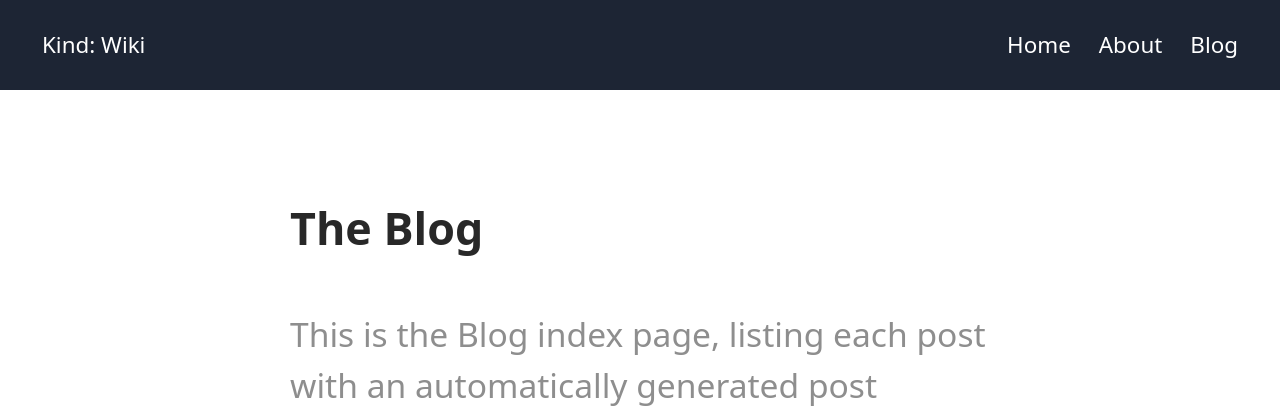
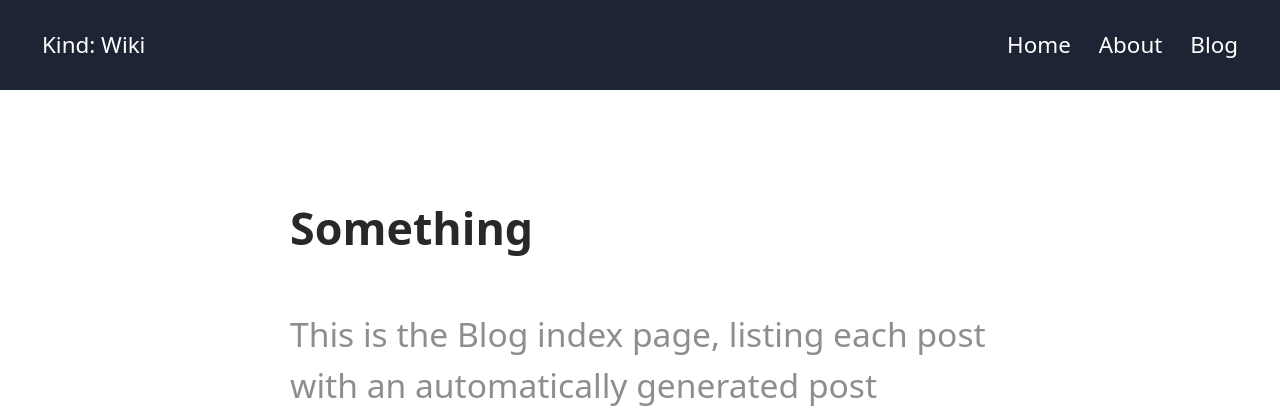
Before and after one commit to samuelgoddard/jekyll-kind-wiki, a Jekyll site: the page built from pages/blog.md, in a window 1280 px wide. Shown: the top 408 px of the page. Built offline with Jekyll 4.4.1, drawn with Linux system fonts in a browser that asks for light colours; a script that is not in the unit is left out.

Commit message:
Update Page “blog”

```diff
--- a/pages/blog.md
+++ b/pages/blog.md
@@ -1,11 +1,10 @@
 ---
 layout: blog
-title: The Blog
+title: Something
 permalink: /blog
 section: blog
 intro_paragraph: >
-  This is the Blog index page, listing each post with an
-  automatically generated post excerpt. It's a normal Jekyll page but uses
-  the `_layouts/blog.html` template to output the blog's posts after the page
-  content.
+  This is the Blog index page, listing each post with an automatically generated
+  post excerpt. It's a normal Jekyll page but uses the `_layouts/blog.html`
+  template to output the blog's posts after the page content.
 ---
```
